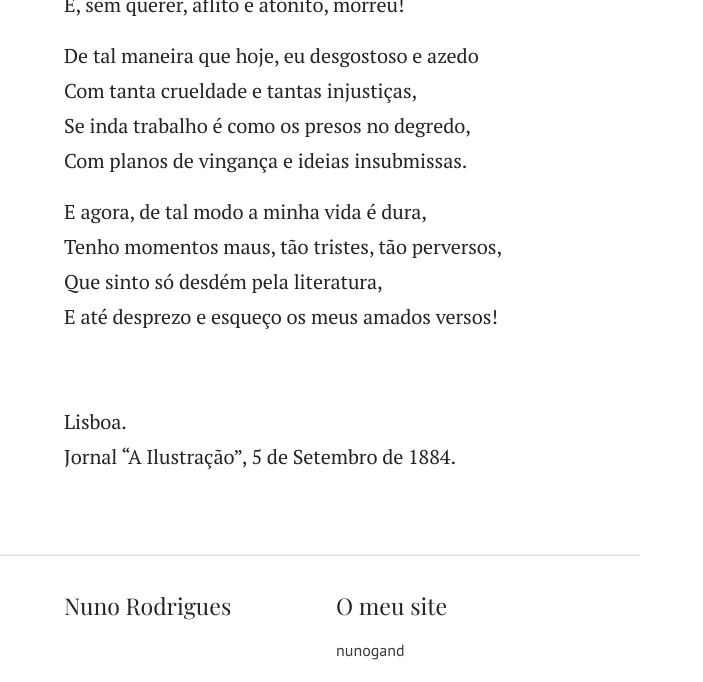
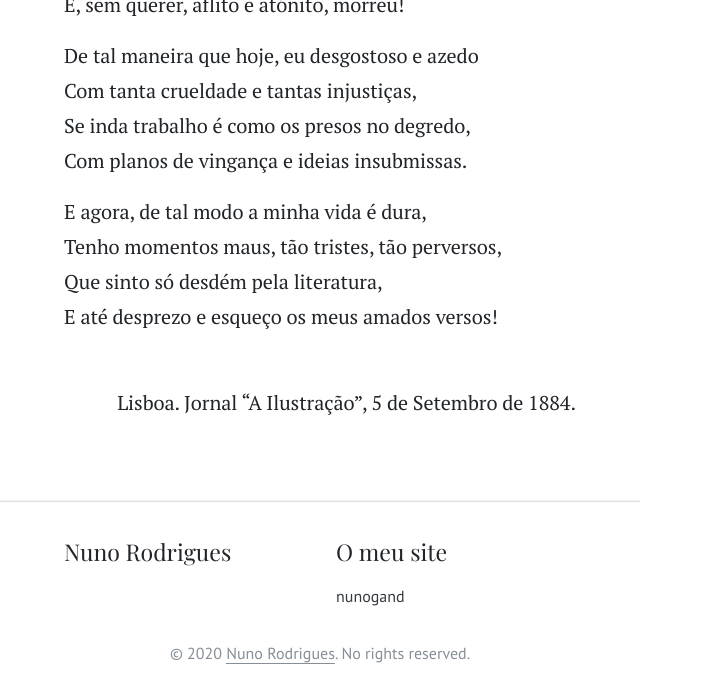
Before and after one commit to nunogand/primavera, a Jekyll site: the page built from _posts/2020-07-12-nos-iii.md, in a window 1280 px wide and 900 px high, scrolled down 864 px, cut to the strip 0-682 px from the top of the window. Shown: the whole strip, without its empty margins (0-703 px from the left). Built offline with Jekyll 4.4.1, drawn with Linux system fonts in a browser that asks for light colours.

Commit message:
Update 2020-07-12-nos-iii.md

```diff
--- a/_posts/2020-07-12-nos-iii.md
+++ b/_posts/2020-07-12-nos-iii.md
@@ -27,6 +27,6 @@ E agora, de tal modo a minha vida é dura,
 Tenho momentos maus, tão tristes, tão perversos,
 Que sinto só desdém pela literatura,
 E até desprezo e esqueço os meus amados versos!
-<br/><br/>
-Lisboa.
-Jornal “A Ilustração”, 5 de Setembro de 1884.
+<br/>
+<p style="text-align:right">Lisboa.
+Jornal “A Ilustração”, 5 de Setembro de 1884.</p>
```
